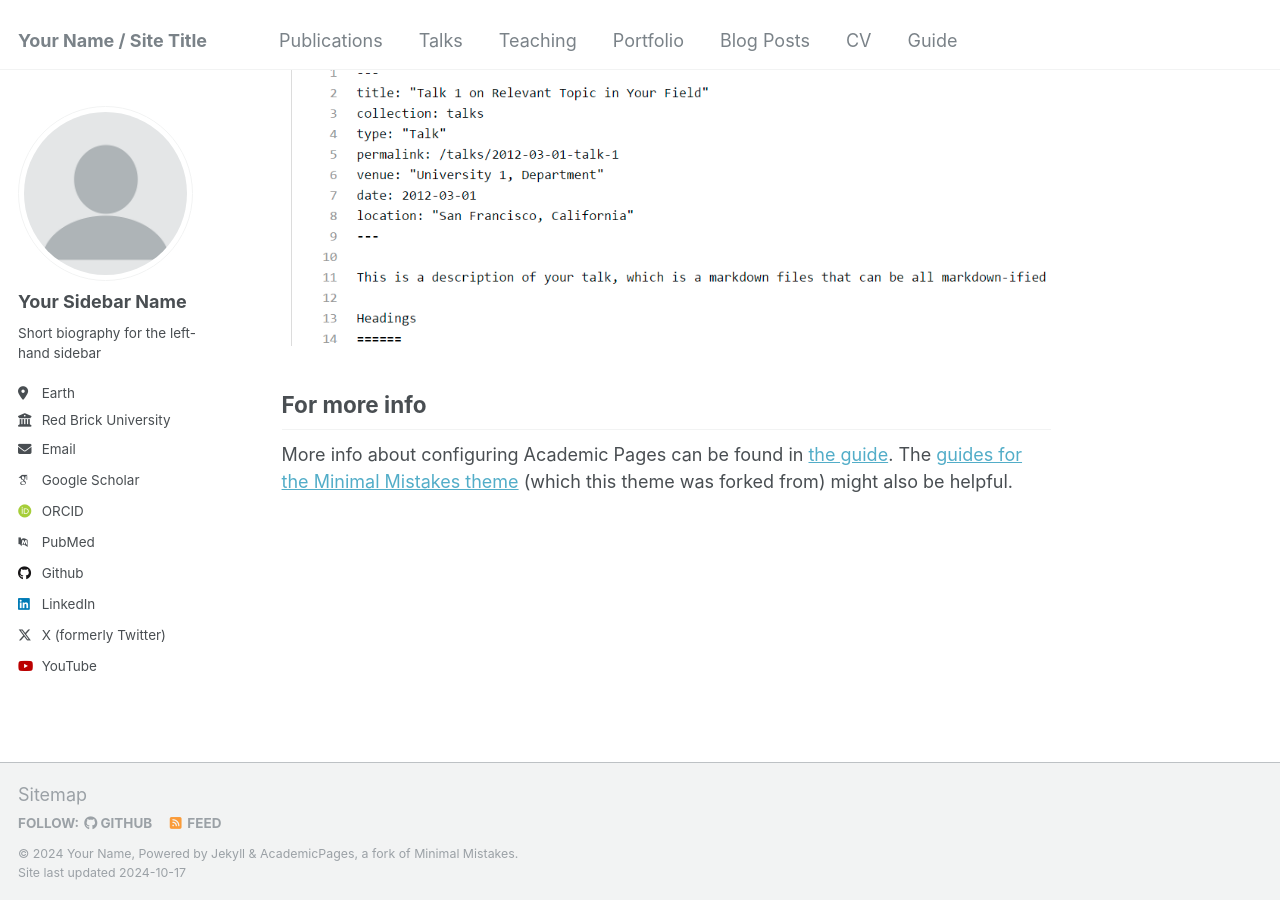
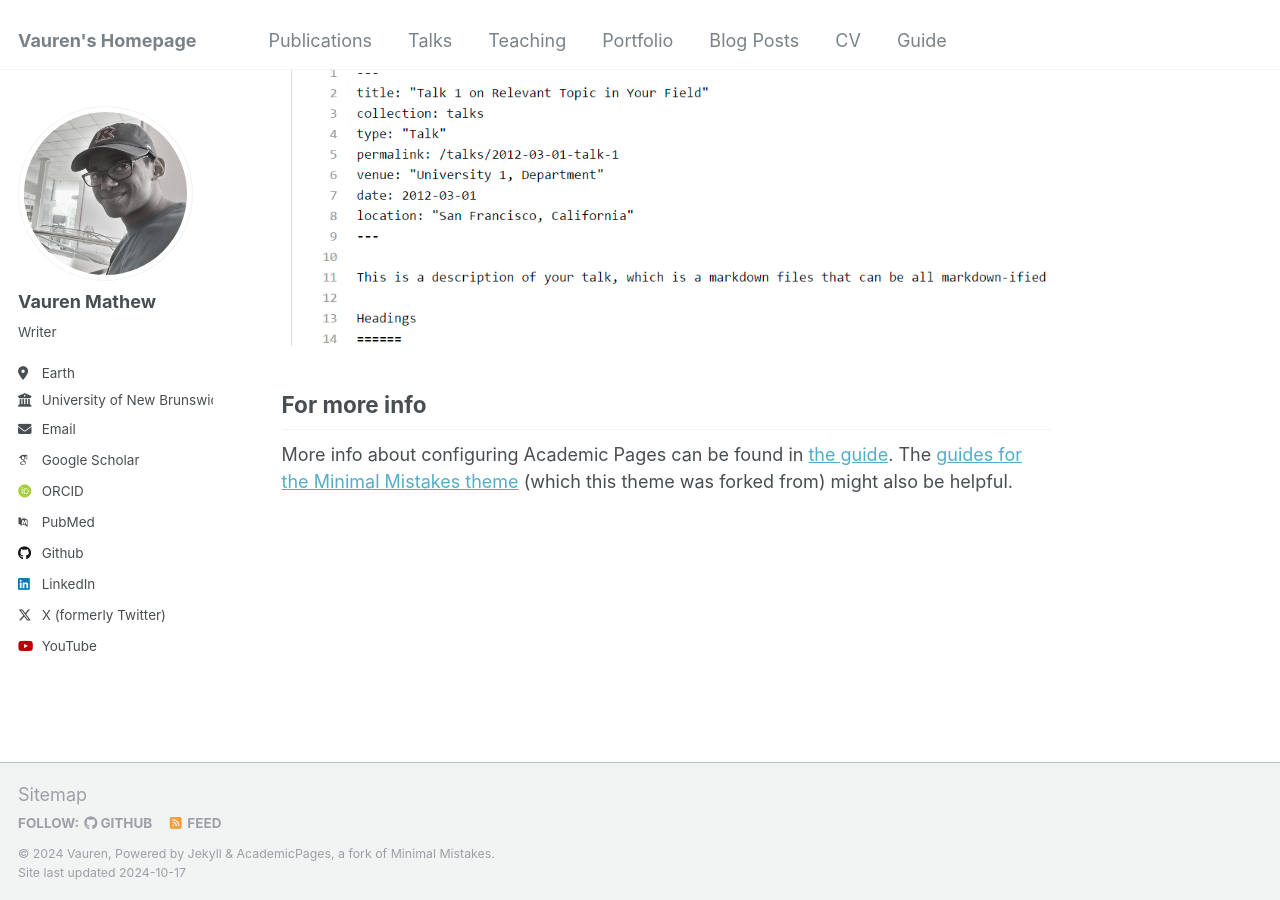
Before and after one commit to vaurenw/vaurenw.github.io, a Jekyll site: the page built from _pages/about.md, in a window 1280 px wide and 900 px high, scrolled down 2643 px. Built offline with Jekyll 4.4.1, drawn with Linux system fonts in a browser that asks for light colours; some web fonts are replaced.

Commit message:
more changes

```diff
--- a/_config.yml
+++ b/_config.yml
@@ -8,25 +8,25 @@
 
 # Basic Site Settings
 locale                   : "en-US"
-title                    : "Your Name / Site Title"
+title                    : "Vauren's Homepage"
 title_separator          : "-"
-name                     : &name "Your Name"
+name                     : &name "Vauren"
 description              : &description "personal description"
-url                      : https://academicpages.github.io # the base hostname & protocol for your site e.g. "https://mmistakes.github.io"
+url                      : https://vaurenw.github.io # the base hostname & protocol for your site e.g. "https://mmistakes.github.io"
 baseurl                  : "" # the subpath of your site, e.g. "/blog"
-repository               : "academicpages/academicpages.github.io"
+repository               : "vaurenw/vaurenw.github.io"
 
 # Site Author - The following control what appear as part of the author content on the side bar.
 #               If a field is blank the icon and link will not appear, otherwise it will be shown.
 #               Additional customization can be done by editing /_includes/author-profile.html
 author:
   # Biographic information
-  avatar           : "profile.png"
-  name             : "Your Sidebar Name"
+  avatar           : "profile.jpg"
+  name             : "Vauren Mathew"
   pronouns         : # example: "she/her"
-  bio              : "Short biography for the left-hand sidebar"
+  bio              : "Writer"
   location         : "Earth"
-  employer         : "Red Brick University"
+  employer         : "University of New Brunswick"
   uri              : # URL
   email            : "none@example.org"
 
```
Also changed, not shown: images/profile.jpg (added), images/profile.png (deleted).
